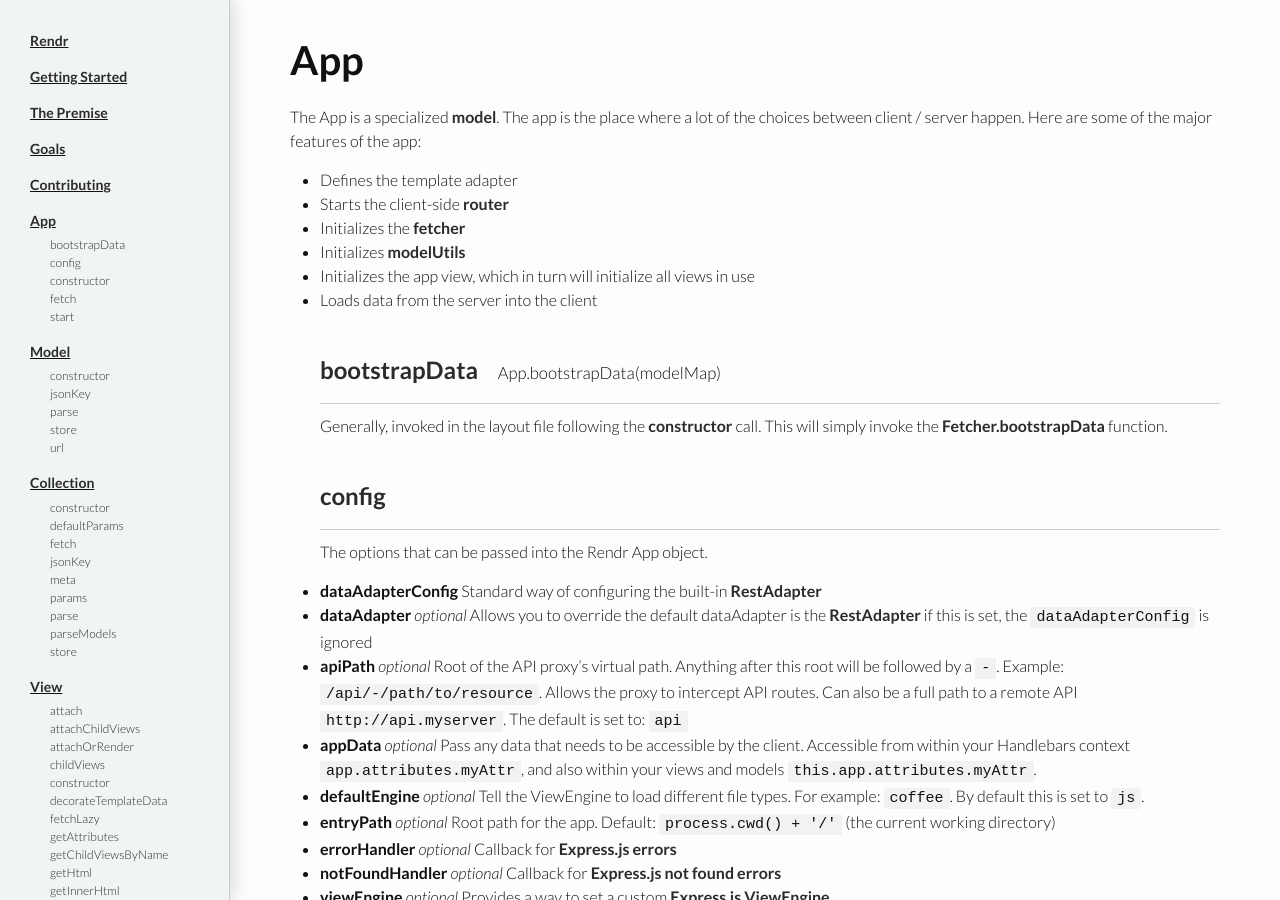
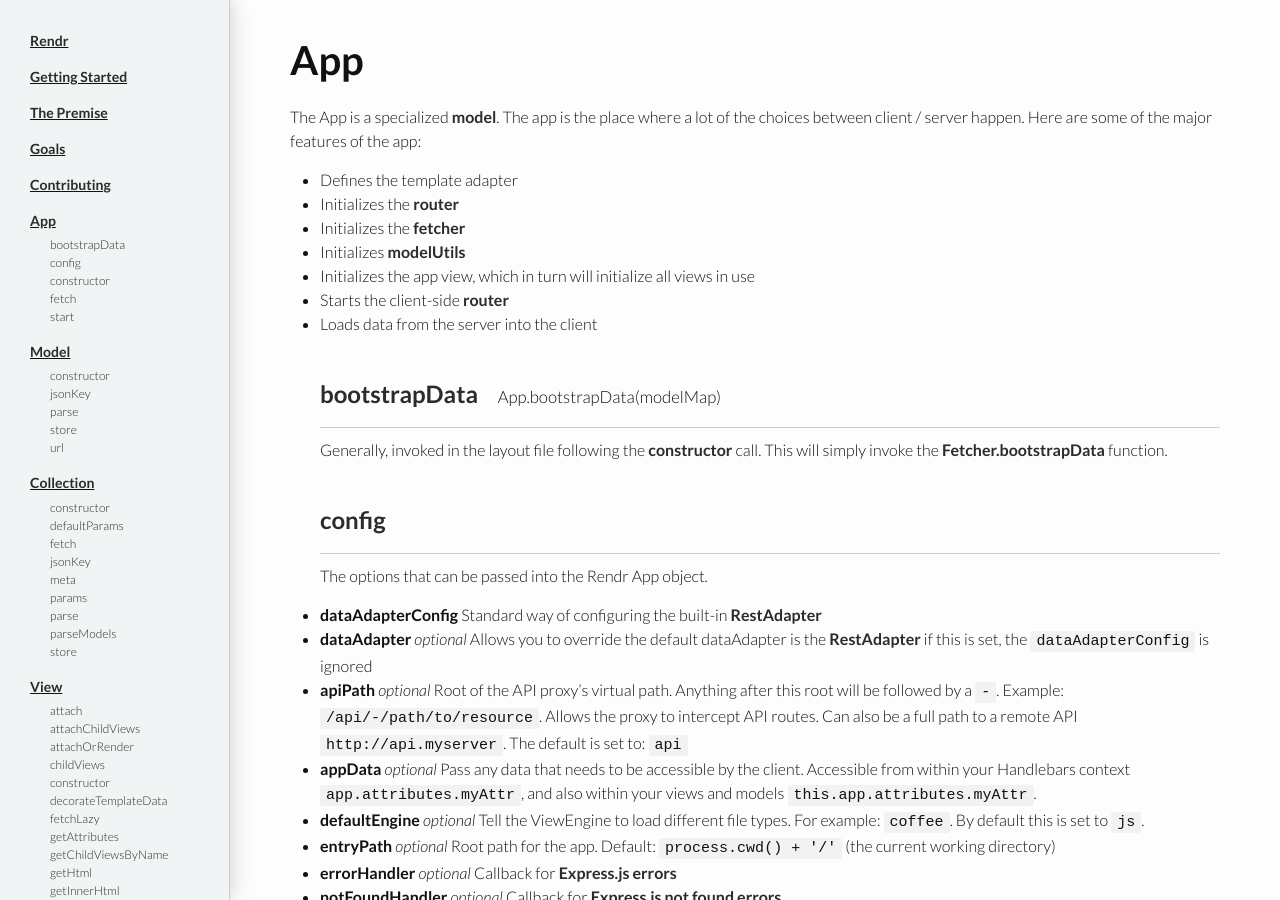
Before and after one commit to rendrjs/rendrjs.github.io, a Jekyll site: the page built from app/index.md, in a window 1280 px wide and 900 px high. Built offline with Jekyll 4.4.1, drawn with Linux system fonts in a browser that asks for light colours; Markdown is read by kramdown in place of the engine named in the settings.

Commit message:
Revert "Eliminate one of two similar bullets about the router"
This reverts commit 88943d4493b562a3aff430c58a9bb0b8fffe6973.

```diff
--- a/app/index.md
+++ b/app/index.md
@@ -8,10 +8,11 @@
 The App is a specialized [model](/model).  The app is the place where a lot of the choices between client / server happen. Here are some of the major features of the app:
 
 - Defines the template adapter
-- Starts the client-side [router](/router)
+- Initializes the [router](/router)
 - Initializes the [fetcher](/fetcher)
 - Initializes [modelUtils](/model-utils)
 - Initializes the app view, which in turn will initialize all views in use
+- Starts the client-side [router](/router)
 - Loads data from the server into the client
 
 {% include pageDoc.html name="app" %}
```
